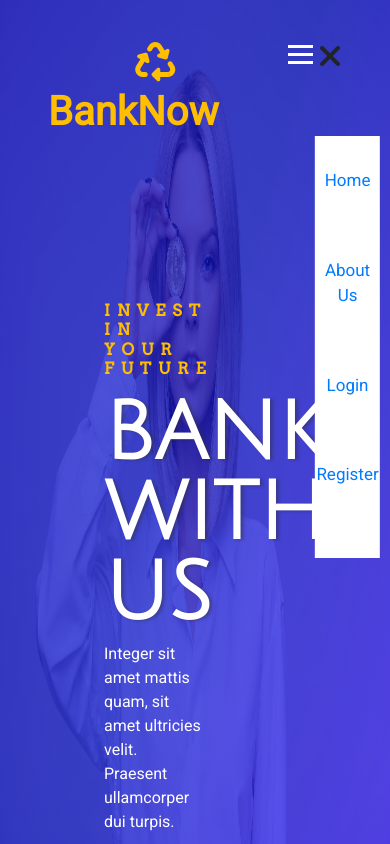
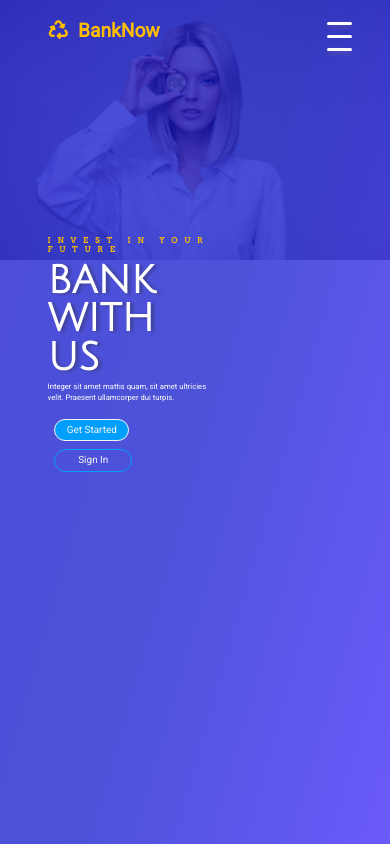
Before and after one commit to mindelias/BankNow, a React (Create React App) app in the folder bank-now-clients/: page / in a window 390 px wide. Shown: the top 844 px of the page. Built offline with nearby package versions, Linux system fonts and the light colour scheme.

Commit message:
some ui changes and respomsiveness

```diff
--- a/bank-now-clients/src/App.css
+++ b/bank-now-clients/src/App.css
@@ -2,24 +2,46 @@
   text-align: center;
 }
 
+:root {
+  --mainBlue: #2a2a72;
+  --lightBlue: #009ffd;
+  --mainWhite: #f3f3f3;
+  --mainDark: #232528;
+  --mainYellow: #ffa400;
+}
 
-:root {
-  --mainBlue:#2a2a72;
-  --lightBlue:#009ffd;
-  --mainWhite:#f3f3f3;
-  --mainDark:#232528;
-  --mainYellow:#ffa400;
+*,
+*::after,
+*::before {
+  margin: 0;
+  padding: 0px;
+  box-sizing: inherit;
+}
 
+html {
+  font-size: 100%;
 }
-/* html{
-  font-size: 10px;
-} */
-body{
+@media screen and (max-width: 1200px) {
+  html {
+    font-size: 80%;
+  }
+}
+
+@media (max-width: 900px) {
+  html {
+    font-size: 60%;
+  }
+}
+@media (max-width: 486px) {
+  html {
+    font-size: 48%;
+  }
+}
+body {
   box-sizing: border-box;
   margin: 0px;
   padding: 0px;
-  font-family: 'Roboto';
-
+  font-family: "Roboto";
 }
 
 @media (prefers-reduced-motion: no-preference) {
@@ -28,9 +50,9 @@ body{
   }
 }
 @media screen and (max-width: 768px) {
-    body {
-      overflow-x: hidden;
-    }
+  body {
+    overflow-x: hidden;
+  }
 }
 .App-header {
   background-color: #282c34;
--- a/bank-now-clients/src/components/Homepage.tsx
+++ b/bank-now-clients/src/components/Homepage.tsx
@@ -53,15 +53,14 @@ const BgCover = styled.div`
 
   background-repeat: no-repeat;
   background-attachment: fixed;
-  /* height: 100vh; */
+  height: 100vh;
 
   .banner-info {
-    padding-top: 8em;
-    padding-left: 1.5em;
+    padding-top: 6em;
+    padding-left: 1.2em;
   }
   .img1 {
     position: absolute;
-
     right: 3%;
   }
   .img2 {
@@ -100,4 +99,10 @@ const BgCover = styled.div`
   .banner-top3 {
     min-height: 50em;
   }
+  @media (max-width: 486px) {
+
+    .banner-info{
+      margin-top: 7rem
+    }
+  }
 `;
--- a/bank-now-clients/src/components/Navbar.tsx
+++ b/bank-now-clients/src/components/Navbar.tsx
@@ -1,63 +1,18 @@
 import React from "react";
 import NavWrapper from "./styles/Navwrapper";
 import { useState } from "react";
-import {
-  Collapse,
-  Navbar,
-  NavbarToggler,
-  NavbarBrand,
-  Nav,
-  NavItem,
-  NavLink,
-  UncontrolledDropdown,
-  DropdownToggle,
-  DropdownMenu,
-  DropdownItem,
-  NavbarText
-} from "reactstrap";
 
 function NavBar() {
   const [active, setActive] = useState<boolean | null>(false);
   const [isOpen, setIsOpen] = useState(false);
-  const ToggleClass = () => {
-    setActive(true);
+
+  const toggleButton = () => {
+    setIsOpen(!isOpen);
   };
-  //  setTimeout(
-  //    () => setActive(false),
 
-  //    3000
-  //  );
-  const toggleClose = () => setActive(false);
+
 
   return (
-    // <Navbar color="" light expand="md">
-    //   <NavbarBrand href="/">reactstrap</NavbarBrand>
-    //   <NavbarToggler onClick={toggle} />
-    //   <Collapse isOpen={isOpen} navbar>
-    //     <Nav className="mr-auto" navbar>
-    //       <NavItem>
-    //         <NavLink href="/components/">Components</NavLink>
-    //       </NavItem>
-    //       <NavItem>
-    //         <NavLink href="https://github.com/reactstrap/reactstrap">
-    //           GitHub
-    //         </NavLink>
-    //       </NavItem>
-    //       <UncontrolledDropdown nav inNavbar>
-    //         <DropdownToggle nav caret>
-    //           Options
-    //         </DropdownToggle>
-    //         <DropdownMenu right>
-    //           <DropdownItem>Option 1</DropdownItem>
-    //           <DropdownItem>Option 2</DropdownItem>
-    //           <DropdownItem divider />
-    //           <DropdownItem>Reset</DropdownItem>
-    //         </DropdownMenu>
-    //       </UncontrolledDropdown>
-    //     </Nav>
-    //     <NavbarText>Simple Text</NavbarText>
-    //   </Collapse>
-    // </Navbar>
     <NavWrapper>
       <header>
         <div className="logo-container">
@@ -68,7 +23,7 @@ function NavBar() {
           </h1>
         </div>
 
-        <nav className={active ? "navlink-active" : ""}>
+        <nav className={isOpen ? "topnav responsive" : "topnav"}>
           <ul className="nav-linkz">
             <li className={active ? "li-animate" : ""}>
               <a href="index.html" className="nav-linc">
@@ -92,15 +47,11 @@ function NavBar() {
             </li>
           </ul>
         </nav>
-        <div className="burger" onClick={ToggleClass}>
-          <div className="line1"></div>
-          <div className="line2"></div>
-          <div className="line3"></div>
-        </div>
-        <div className='' onClick={toggleClose}>
-          <span>
-            <i className="fas fa-times fa-2x"></i>
-          </span>
+        <div
+          className={isOpen ? "navigation_button open" : "navigation_button"}
+          onClick={toggleButton}
+        >
+          <span className="navigation_icon">&nbsp;</span>
         </div>
       </header>
     </NavWrapper>
--- a/bank-now-clients/src/components/styles/Navwrapper.tsx
+++ b/bank-now-clients/src/components/styles/Navwrapper.tsx
@@ -14,7 +14,8 @@ const NavWrapper = styled.div`
     display: flex;
   }
   .logo-container {
-    flex: 2;
+    flex: 1 0 40%;
+
   }
   .logo {
     font-weight: 700;
@@ -24,8 +25,8 @@ const NavWrapper = styled.div`
   .ml {
     margin-right: 10px;
   }
-  nav {
-    flex: 2;
+  .topnav {
+    flex: 1 0 40%;
     background-color: #fff;
     padding: 2rem;
   }
@@ -33,46 +34,92 @@ const NavWrapper = styled.div`
     justify-content: space-between;
     list-style: none;
     align-items: center;
+    display: flex;
     font-weight: 500;
     font-size: 17px;
   }
   .nav-linc {
     text-decoration: none;
+    font-size: 18px;
+    color: blue;
+    &:hover {
+      color: darkblue;
+    }
   }
-  .burger {
+
+  .navigation_button {
     display: none;
+    margin: 2rem  ;
+    cursor: pointer;
   }
-  .burger div {
+
+  .navigation_button .navigation_icon {
+    position: relative;
+    /* margin-top: 10px; */
+    height: 3px;
     width: 25px;
     background-color: white;
+    border-radius: 3px;
+    display: inline-block;
+    transition: all 0.2s ease-in-out;
+  }
+
+  .navigation_icon::before,
+  .navigation_icon::after {
+    content: "";
+    width: 25px;
     height: 3px;
-    flex: 1;
-    margin: 5px;
+    border-radius: 3px;
+    background-color: white;
+    display: inline-block;
+    position: absolute;
+    left: 0;
+    box-shadow: 0 2px 5px rgba(255, 170, 80, 0.2);
+    transition: all 0.2s ease-in-out;
   }
-  .close-btn {
-    display: none;
+  .navigation_icon::before {
+    /* top: -0.8rem; */
+    transform: translateY(-13px);
   }
-  @media screen and (max-width: 1024px) {
+  .navigation_icon::after {
+    /* top: 0.8rem; */
+    transform: translateY(13px);
   }
+
+  .navigation_button.open .navigation_icon {
+    background: transparent;
+  }
+  .navigation_button.open .navigation_icon::before {
+    transform: rotate(45deg);
+    top: 0;
+  }
+  .navigation_button.open .navigation_icon::after {
+    transform: rotate(-45deg);
+    top: 0;
+  }
+
   @media screen and (max-width: 768px) {
-    body {
-      overflow-x: hidden;
-    }
-    nav {
-      height: 50vh;
-      margin-top: 6rem;
-      transition: all 1s ease-in;
-      padding: 0rem;
-      flex: 1;
-      transform: translateX(150%);
+    .topnav {
+      transition: all .5s ease-in;
+      height: 35vh;
+      padding: 0;
+      margin-top: 10rem;
+      margin-right: -8rem;
+      justify-content: center;
+      align-items: center;
+      flex: 1 0 18%;
+      display: none;
     }
     .nav-linkz {
       flex-direction: column;
-      justify-content: center;
-      padding-left: 0px;
+      /* justify-content:center; */
+      align-items: center;
     }
-    .nav-linkz li {
-      margin: 2rem 0px;
+    .topnav.responsive {
+      display: flex;
+    }
+    .topnav.responsive li {
+      margin: 1rem 0px;
       &:hover {
         background-color: #ffbf00;
         padding: 0.3rem 0.5rem;
@@ -80,36 +127,10 @@ const NavWrapper = styled.div`
       }
       /* opacity: 0; */
     }
-    .burger {
+
+    .navigation_button {
       display: block;
       cursor: pointer;
-    }
-
-    .navlink-active {
-      transform: translateX(0%);
-    }
-    .li-animate {
-      animation: navLinkFade 2s ease-out;
-    }
-    .close-toggle {
-      display: block;
-      animation: navLinkFade 2s ease-in;
-    }
-    @keyframes navLinkFade {
-      0% {
-        opacity: 0;
-        transform: translateX(-100px);
-      }
-
-      80% {
-        transform: translateX(10px);
-        opacity: 0.5;
-      }
-
-      100% {
-        opacity: 1;
-        transform: translate(0px);
-      }
     }
   }
 `;
```
